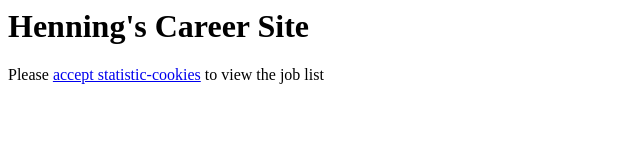
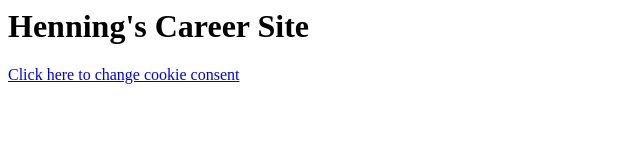
Before and after one commit to HeadlessJobSites/ReachMeeTest, a plain HTML site: page index.html in a window 1280 px wide. Shown: the whole page, without its empty margins (0-640 px from the left). Drawn offline with Linux system fonts and the light colour scheme.

Commit message:
Update index.html

```diff
--- a/index.html
+++ b/index.html
@@ -9,11 +9,11 @@
   <body>
   <h1>Henning's Career Site</h1>
 
+  <div>
+    <a href="javascript:Cookiebot.renew()">Click here to change cookie consent</a>
+  </div>
+
   <script type="text/javascript" src="https://ontame-js-cdn.s3.eu-west-1.amazonaws.com/temp/I022-1926-7.js"></script>
-  <div class="cookieconsent-optout-statistics">
-    Please
-    <a href="javascript:Cookiebot.renew()">accept statistic-cookies</a>
-    to view the job list
-  </div>
+
   </body>
 <html>
```
